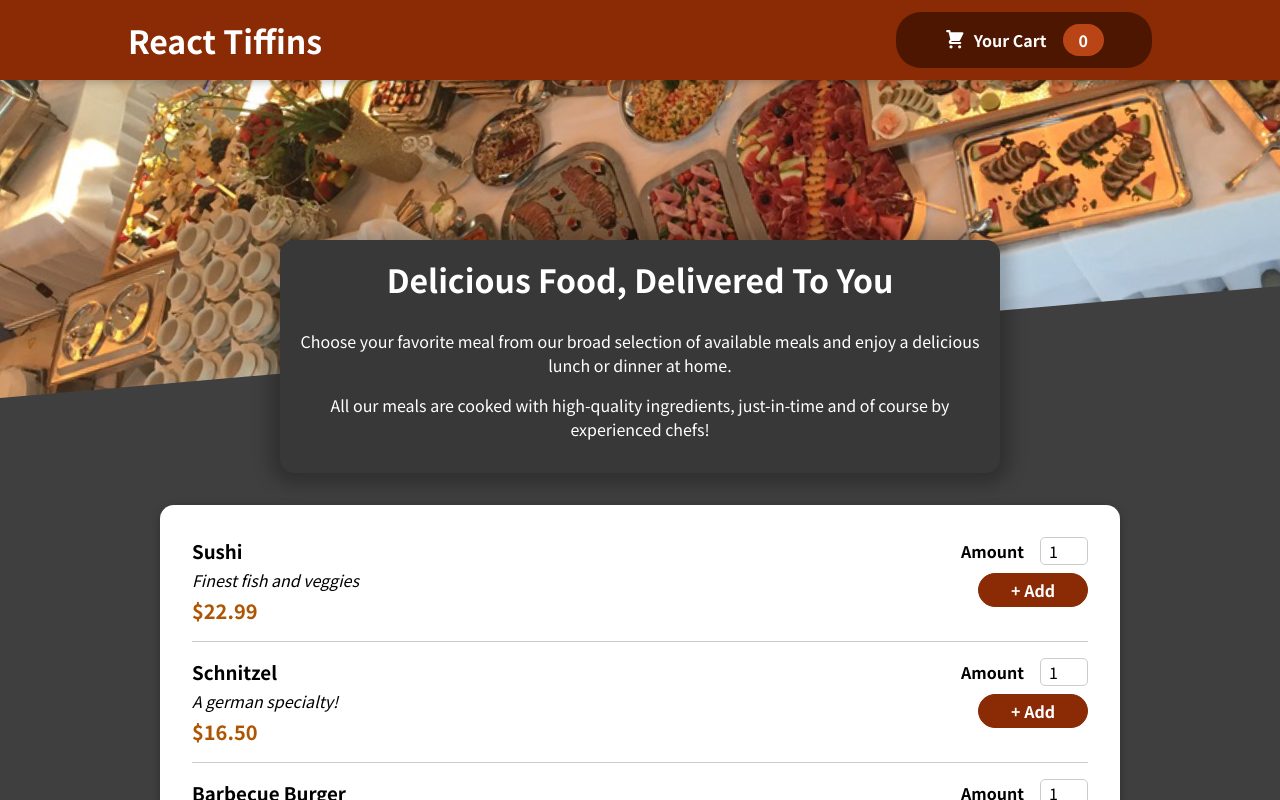
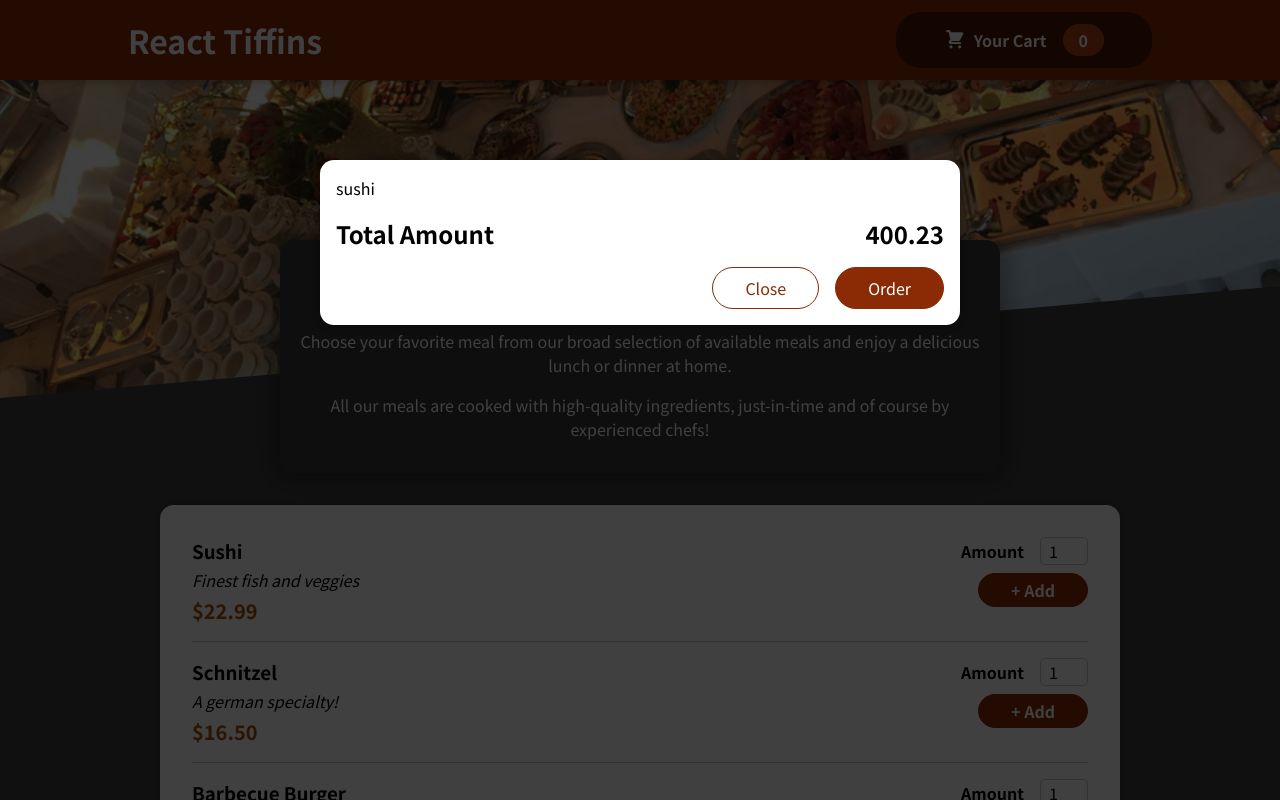
Before and after one commit to aniketdeshmukh548/Restaurant-website, a React (Create React App) app: page / in a window 1280 px wide. Shown: the top 800 px of the page. Built offline with nearby package versions, Linux system fonts and the light colour scheme.

Commit message:
create modal

```diff
--- a/public/index.html
+++ b/public/index.html
@@ -28,6 +28,7 @@
   </head>
   <body>
     <noscript>You need to enable JavaScript to run this app.</noscript>
+    <div id="overlays"></div>
     <div id="root"></div>
     <!--
       This HTML file is a template.
--- a/src/App.js
+++ b/src/App.js
@@ -1,9 +1,11 @@
+import Cart from "./components/Cart/Cart";
 import Header from "./components/Layout/Header";
 import Meals from "./components/Meals/Meals";
 
 function App() {
   return (
     <div>
+      <Cart/>
       <Header />
       <main>
         <Meals />
--- /dev/null
+++ b/src/components/Cart/Cart.js
@@ -0,0 +1,22 @@
+import Modal from '../UI/Modal'
+import classes from './Cart.module.css'
+
+const Cart=(props)=>{
+const cartItems=<ul className={classes['cart-items']}>{[{id:'c1' ,name:'sushi',amount:2,price:122.9}].map(item=><li>{item.name}</li>)}</ul>
+
+    return(
+        <Modal>
+            {cartItems}
+            <div className={classes.total}>
+                <span>Total Amount</span>
+                <span>400.23</span>
+            </div>
+            <div className={classes.actions}>
+                <button className={classes['button--alt']}>Close</button>
+                <button className={classes.button}>Order</button>
+            </div>
+        </Modal>
+    )
+}
+
+export default Cart;
--- /dev/null
+++ b/src/components/Cart/Cart.module.css
@@ -0,0 +1,46 @@
+.cart-items {
+    list-style: none;
+    margin: 0;
+    padding: 0;
+    max-height: 20rem;
+    overflow: auto;
+  }
+
+  .total {
+    display: flex;
+    justify-content: space-between;
+    align-items: center;
+    font-weight: bold;
+    font-size: 1.5rem;
+    margin: 1rem 0;
+  }
+
+  .actions {
+    text-align: right;
+  }
+
+  .actions button {
+    font: inherit;
+    cursor: pointer;
+    background-color: transparent;
+    border: 1px solid #8a2b06;
+    padding: 0.5rem 2rem;
+    border-radius: 25px;
+    margin-left: 1rem;
+  }
+
+  .actions button:hover,
+  .actions button:active {
+    background-color: #5a1a01;
+    border-color: #5a1a01;
+    color: white;
+  }
+
+  .actions .button--alt {
+    color: #8a2b06;
+  }
+
+  .actions .button {
+    background-color: #8a2b06;
+    color: white;
+  }
--- a/src/components/Meals/AvailableMeals.js
+++ b/src/components/Meals/AvailableMeals.js
@@ -30,7 +30,11 @@ const DUMMY_MEALS = [
 
 
 const AvaliableMeals=()=>{
-    const mealsList=DUMMY_MEALS.map(meal=><MealItem key={meal.id} name={meal.name} description={meal.description} price={meal.price} />)
+    const mealsList=DUMMY_MEALS.map(meal=><MealItem id={meal.id}
+    key={meal.id}
+    name={meal.name}
+    description={meal.description}
+    price={meal.price} />)
     return (
         <section className={classes.meals}>
             <Card>
--- /dev/null
+++ b/src/components/UI/Modal.js
@@ -0,0 +1,30 @@
+import { Fragment } from 'react'
+import ReactDOM  from 'react-dom'
+import classes from './Modal.module.css'
+
+const Backdrop=(props)=>{
+    return(
+        <div className={classes.backdrop}></div>
+    )
+}
+
+const ModalOverlay=(props)=>{
+    return(
+        <div className={classes.modal}>
+            <div className={classes.content}>{props.children}</div>
+        </div>
+    )
+}
+const portalElement=document.getElementById('overlays')
+
+const Modal=(props)=>{
+    return(
+        <Fragment>
+            {ReactDOM.createPortal(<Backdrop />,portalElement)}
+            {ReactDOM.createPortal(<ModalOverlay>{props.children}</ModalOverlay>,portalElement)}
+        </Fragment>
+
+    )
+}
+
+export default Modal;
--- /dev/null
+++ b/src/components/UI/Modal.module.css
@@ -0,0 +1,40 @@
+.backdrop {
+    position: fixed;
+    top: 0;
+    left: 0;
+    width: 100%;
+    height: 100vh;
+    z-index: 20;
+    background-color: rgba(0, 0, 0, 0.75);
+  }
+
+  .modal {
+    position: fixed;
+    top: 20vh;
+    left: 5%;
+    width: 90%;
+    background-color: white;
+    padding: 1rem;
+    border-radius: 14px;
+    box-shadow: 0 2px 8px rgba(0, 0, 0, 0.25);
+    z-index: 30;
+    animation: slide-down 300ms ease-out forwards;
+  }
+
+  @media (min-width: 768px) {
+    .modal {
+      width: 40rem;
+      left: calc(50% - 20rem);
+    }
+  }
+
+  @keyframes slide-down {
+    from {
+      opacity: 0;
+      transform: translateY(-3rem);
+    }
+    to {
+      opacity: 1;
+      transform: translateY(0);
+    }
+  }
```
